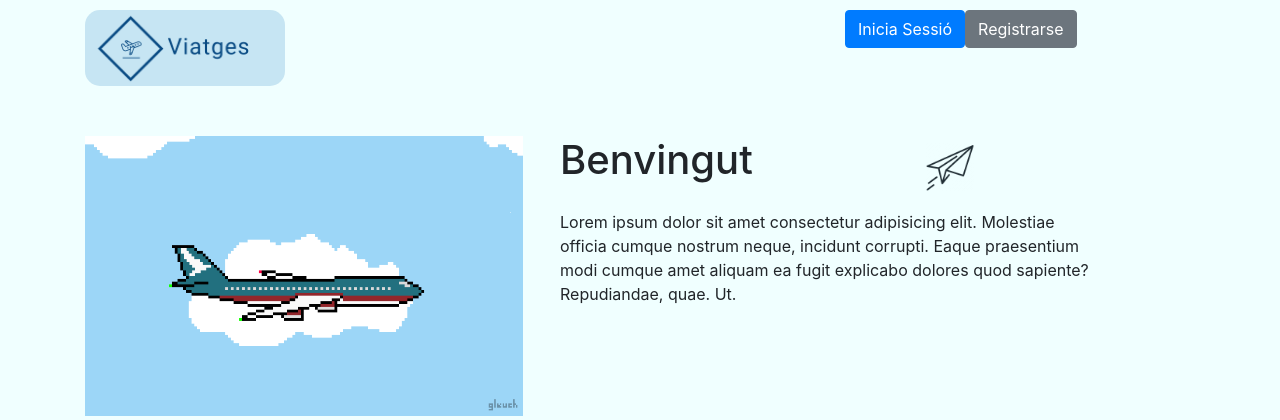
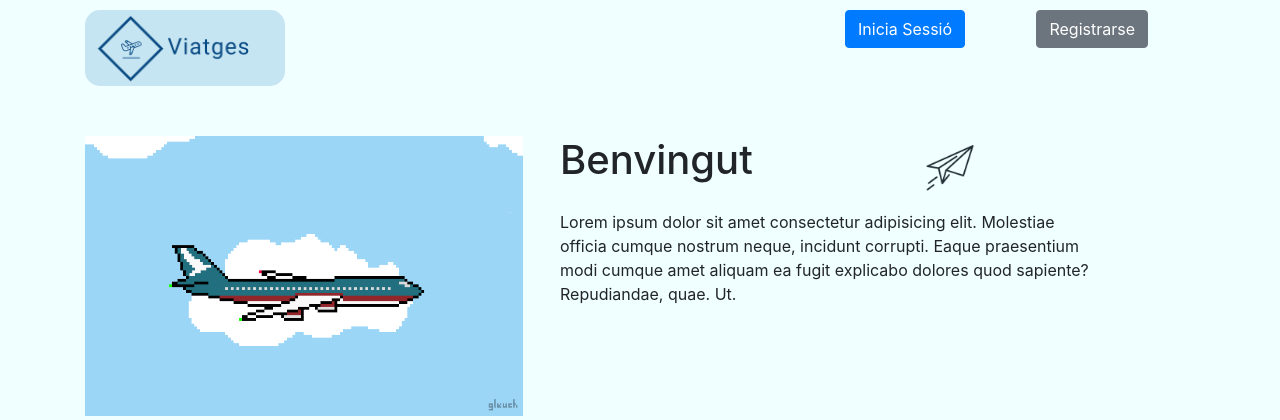
Before and after one commit to yahyaelk/Viatges, a PHP site: page / in a window 1280 px wide. Shown: the top 420 px of the page. Run offline with PHP 8.4, Linux system fonts and the light colour scheme; data comes from the database, SQL or seed files in the repository.

Commit message:
canvis script i css

```diff
--- a/css/style.css
+++ b/css/style.css
@@ -58,3 +58,16 @@ body{
 #message{
     color: red;
 }
+
+#btnSortir{
+    float: right;
+}
+
+
+#registrar{
+    float: right;
+}
+
+#headerRight{
+    padding-right: 62px;
+}
--- a/js/scripts.js
+++ b/js/scripts.js
@@ -23,7 +23,7 @@ function printNoLogged() {
 
     $('#myModal').modal('hide');
     $('#headerRight').html('<button type="button" id="iniciarSessio" class="btn btn-primary" data-toggle="modal" data-target="#myModal">Inicia Sessió</button>'+
-    '<button type="button" class="btn btn-secondary">Registrarse</button>');
+    '<button type="button" id= "registrar" class="btn btn-secondary">Registrarse</button>');
 
 }
 
```
